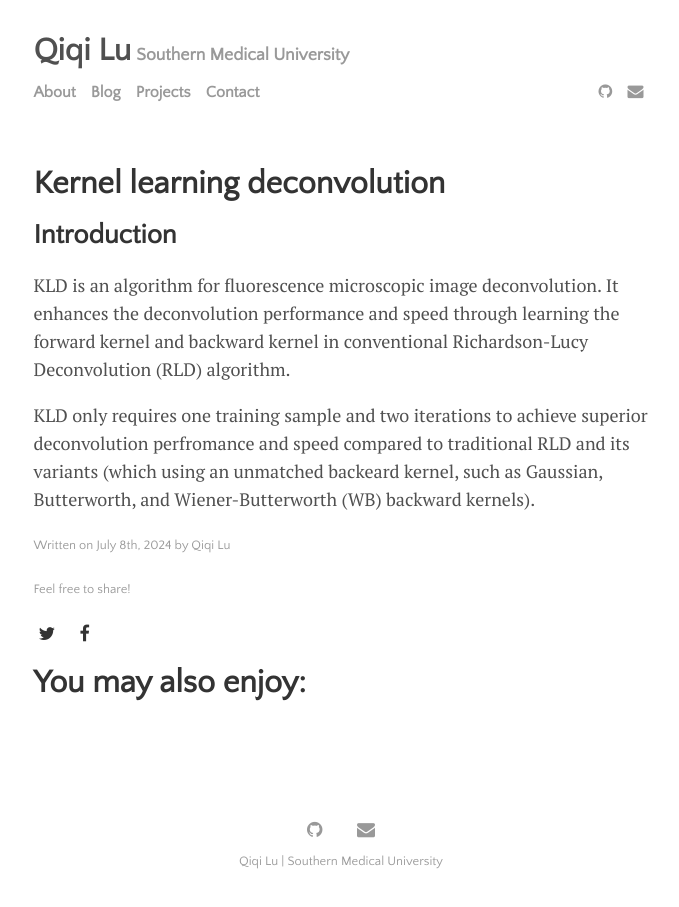
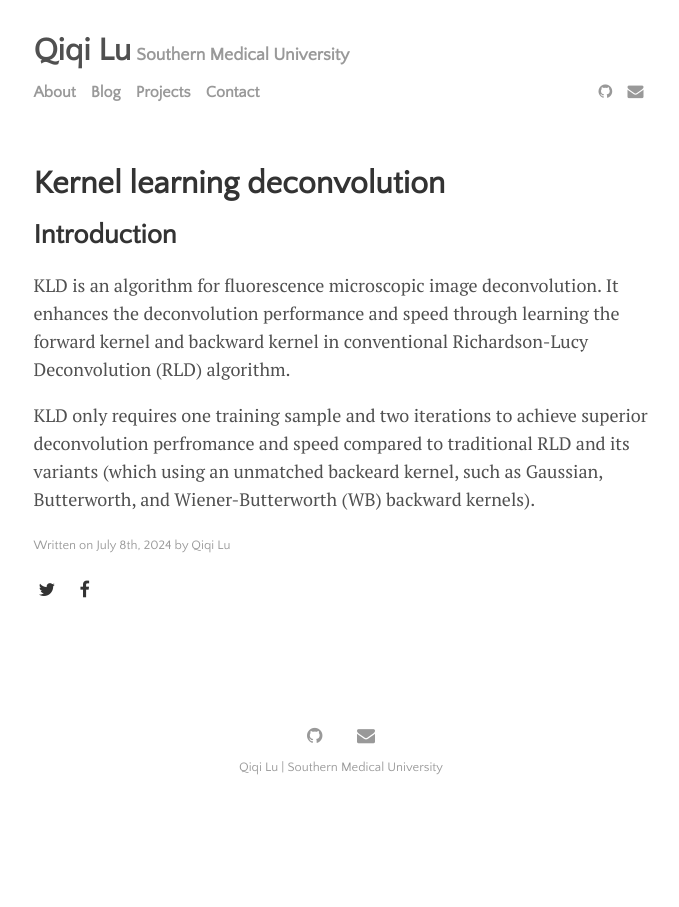
Before and after one commit to Recklexx/Recklexx.github.io, a Jekyll site: the page built from _posts/projects/2024-07-08-kld.md, in a window 1280 px wide. Shown: the whole page, without its empty margins (299-978 px from the left). Built offline with Jekyll 4.4.1, drawn with Linux system fonts in a browser that asks for light colours.

Commit message:
Update settings.yml

```diff
--- a/_data/settings.yml
+++ b/_data/settings.yml
@@ -22,8 +22,8 @@ pagination:
   next_page: 'Newer'
   previous_page: 'Older'
 
-sharing_button_prompt: 'Feel free to share!'
+sharing_button_prompt:
 
-related_posts: 'You may also enjoy:'
+related_posts:
 
 post_date_prefix: 'Written on'
```
